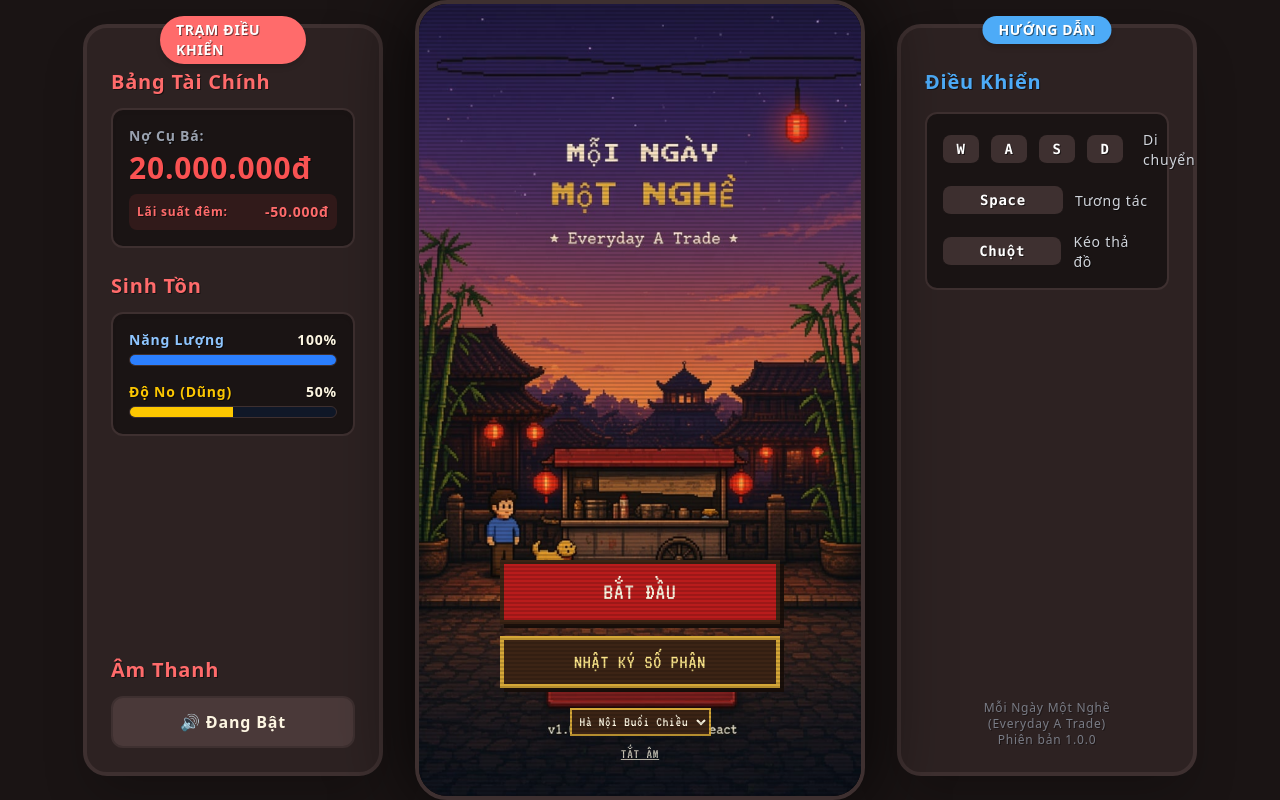
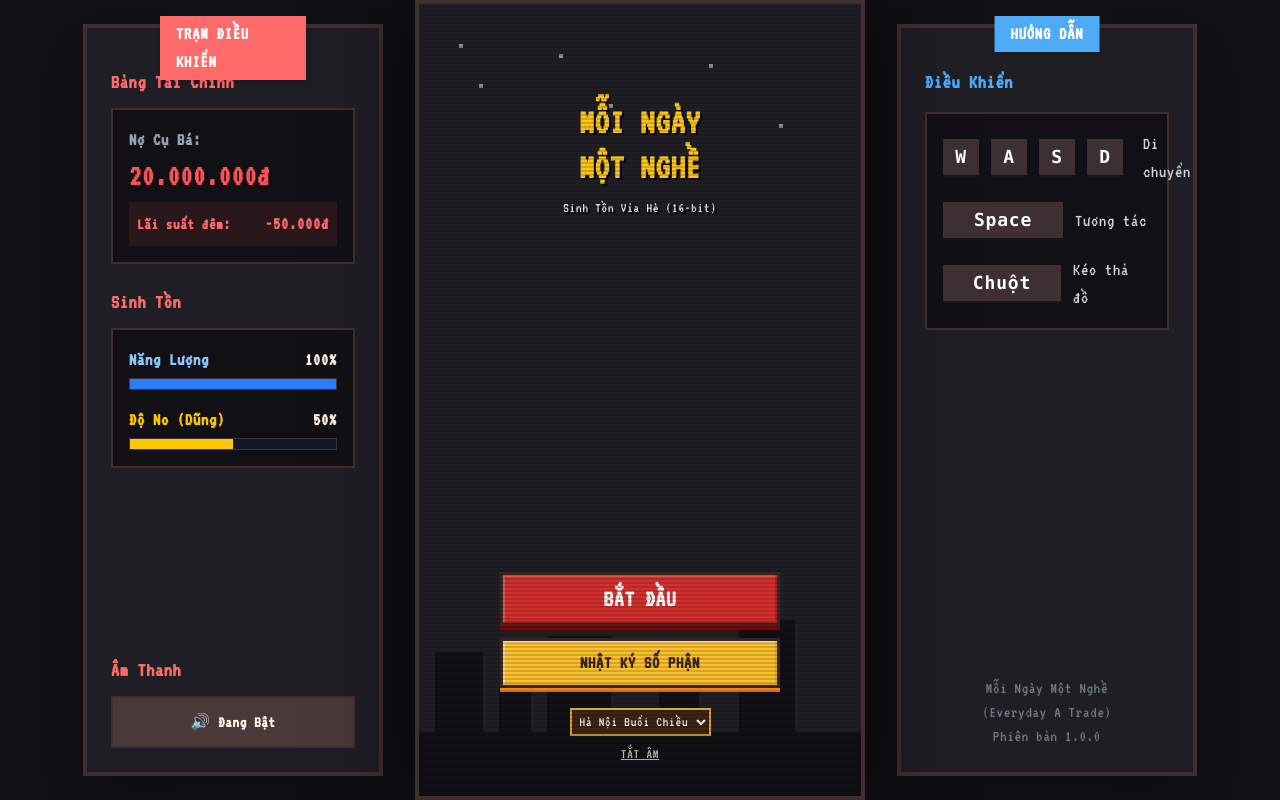
Before and after one commit to whooslizi/EverydayATrade, a React (Vite) app: page / in a window 1280 px wide. Built offline with nearby package versions, Linux system fonts and the light colour scheme.

Commit message:
refactor: strict 16-bit PixAssets UI revamp with flat pixel shading

```diff
--- a/src/App.tsx
+++ b/src/App.tsx
@@ -23,34 +23,34 @@ function LeftWing() {
   const toggleSound = useGameStore(s => s.toggleSound);
 
   return (
-    <div className="hidden xl:flex flex-col w-[300px] h-full max-h-[800px] bg-[#2d2222] border-4 border-[#3e3030] rounded-[24px] p-6 text-[#fdf6e2] shadow-2xl relative z-10">
-      <div className="absolute -top-3 left-1/2 -translate-x-1/2 bg-[#ff6b6b] text-white font-black px-4 py-1 rounded-full text-sm tracking-wider shadow-md">TRẠM ĐIỀU KHIỂN</div>
+    <div className="hidden xl:flex flex-col w-[300px] h-full max-h-[800px] bg-[#1e1e24] border-4 border-[#3e3030]  p-6 text-[#fdf6e2] shadow-2xl relative z-10">
+      <div className="absolute -top-3 left-1/2 -translate-x-1/2 bg-[#ff6b6b] text-white font-black px-4 py-1  text-lg tracking-wider shadow-md">TRẠM ĐIỀU KHIỂN</div>
 
       <h2 className="font-bold text-xl mb-3 text-[#ff6b6b] mt-4">Bảng Tài Chính</h2>
-      <div className="bg-[#1a1414] p-4 rounded-xl mb-6 border-2 border-[#3e3030] shadow-inner">
-        <p className="text-sm text-gray-400 font-bold mb-1">Nợ Cụ Bá:</p>
+      <div className="bg-[#111115] p-4  mb-6 border-2 border-[#3e3030] shadow-inner">
+        <p className="text-lg text-gray-400 font-bold mb-1">Nợ Cụ Bá:</p>
         <p className="text-3xl font-black text-[#fa5252]">{debt.toLocaleString('vi-VN')}đ</p>
-        <div className="mt-2 bg-[#fa5252]/10 p-2 rounded-lg flex items-center justify-between">
-          <span className="text-xs text-[#ff6b6b] font-bold">Lãi suất đêm:</span>
-          <span className="text-sm text-[#ff6b6b] font-black">-{interest.toLocaleString('vi-VN')}đ</span>
+        <div className="mt-2 bg-[#fa5252]/10 p-2  flex items-center justify-between">
+          <span className="text-base text-[#ff6b6b] font-bold">Lãi suất đêm:</span>
+          <span className="text-lg text-[#ff6b6b] font-black">-{interest.toLocaleString('vi-VN')}đ</span>
         </div>
       </div>
 
       <h2 className="font-bold text-xl mb-3 text-[#ff6b6b]">Sinh Tồn</h2>
-      <div className="bg-[#1a1414] p-4 rounded-xl mb-6 border-2 border-[#3e3030] shadow-inner space-y-4">
+      <div className="bg-[#111115] p-4  mb-6 border-2 border-[#3e3030] shadow-inner space-y-4">
          <div>
-           <div className="flex justify-between text-sm font-bold mb-1"><span className="text-blue-300">Năng Lượng</span><span>{playerEnergy}%</span></div>
-           <div className="h-3 bg-gray-900 rounded-full overflow-hidden border border-[#3e3030]"><div className="h-full bg-blue-500" style={{width: `${playerEnergy}%`}}></div></div>
+           <div className="flex justify-between text-lg font-bold mb-1"><span className="text-blue-300">Năng Lượng</span><span>{playerEnergy}%</span></div>
+           <div className="h-3 bg-gray-900  overflow-hidden border border-[#3e3030]"><div className="h-full bg-blue-500" style={{width: `${playerEnergy}%`}}></div></div>
          </div>
          <div>
-           <div className="flex justify-between text-sm font-bold mb-1"><span className="text-yellow-400">Độ No (Dũng)</span><span>{dog.hunger}%</span></div>
-           <div className="h-3 bg-gray-900 rounded-full overflow-hidden border border-[#3e3030]"><div className="h-full bg-yellow-400" style={{width: `${dog.hunger}%`}}></div></div>
+           <div className="flex justify-between text-lg font-bold mb-1"><span className="text-yellow-400">Độ No (Dũng)</span><span>{dog.hunger}%</span></div>
+           <div className="h-3 bg-gray-900  overflow-hidden border border-[#3e3030]"><div className="h-full bg-yellow-400" style={{width: `${dog.hunger}%`}}></div></div>
          </div>
       </div>
 
       <div className="mt-auto">
         <h2 className="font-bold text-xl mb-3 text-[#ff6b6b]">Âm Thanh</h2>
-        <button onClick={() => { toggleSound(); audioManager.setMute(!isSoundOn); }} className="w-full bg-[#4a3939] text-[#fdf6e2] py-3 rounded-xl font-bold border-2 border-[#3e3030] hover:bg-[#5a4646] transition-colors">
+        <button onClick={() => { toggleSound(); audioManager.setMute(!isSoundOn); }} className="w-full bg-[#4a3939] text-[#fdf6e2] py-3  font-bold border-2 border-[#3e3030] hover:bg-[#5a4646] transition-colors">
           {isSoundOn ? '🔊 Đang Bật' : '🔇 Đã Tắt'}
         </button>
       </div>
@@ -60,30 +60,30 @@ function LeftWing() {
 
 function RightWing() {
   return (
-    <div className="hidden xl:flex flex-col w-[300px] h-full max-h-[800px] bg-[#2d2222] border-4 border-[#3e3030] rounded-[24px] p-6 text-[#fdf6e2] shadow-2xl relative z-10">
-      <div className="absolute -top-3 left-1/2 -translate-x-1/2 bg-[#4dabf7] text-white font-black px-4 py-1 rounded-full text-sm tracking-wider shadow-md">HƯỚNG DẪN</div>
+    <div className="hidden xl:flex flex-col w-[300px] h-full max-h-[800px] bg-[#1e1e24] border-4 border-[#3e3030]  p-6 text-[#fdf6e2] shadow-2xl relative z-10">
+      <div className="absolute -top-3 left-1/2 -translate-x-1/2 bg-[#4dabf7] text-white font-black px-4 py-1  text-lg tracking-wider shadow-md">HƯỚNG DẪN</div>
 
       <h2 className="font-bold text-xl mb-4 text-[#4dabf7] mt-4">Điều Khiển</h2>
-      <div className="bg-[#1a1414] p-4 rounded-xl mb-6 border-2 border-[#3e3030] space-y-4">
+      <div className="bg-[#111115] p-4  mb-6 border-2 border-[#3e3030] space-y-4">
          <div className="flex items-center gap-3">
-           <kbd className="bg-[#3e3030] border-b-2 border-[#1a1414] text-white px-2 py-1 rounded-lg font-bold text-sm min-w-[36px] text-center">W</kbd>
-           <kbd className="bg-[#3e3030] border-b-2 border-[#1a1414] text-white px-2 py-1 rounded-lg font-bold text-sm min-w-[36px] text-center">A</kbd>
-           <kbd className="bg-[#3e3030] border-b-2 border-[#1a1414] text-white px-2 py-1 rounded-lg font-bold text-sm min-w-[36px] text-center">S</kbd>
-           <kbd className="bg-[#3e3030] border-b-2 border-[#1a1414] text-white px-2 py-1 rounded-lg font-bold text-sm min-w-[36px] text-center">D</kbd>
-           <span className="text-sm font-medium text-gray-300 ml-2">Di chuyển</span>
+           <kbd className="bg-[#3e3030] border-b-2 border-[#1a1414] text-white px-2 py-1  font-bold text-lg min-w-[36px] text-center">W</kbd>
+           <kbd className="bg-[#3e3030] border-b-2 border-[#1a1414] text-white px-2 py-1  font-bold text-lg min-w-[36px] text-center">A</kbd>
+           <kbd className="bg-[#3e3030] border-b-2 border-[#1a1414] text-white px-2 py-1  font-bold text-lg min-w-[36px] text-center">S</kbd>
+           <kbd className="bg-[#3e3030] border-b-2 border-[#1a1414] text-white px-2 py-1  font-bold text-lg min-w-[36px] text-center">D</kbd>
+           <span className="text-lg font-medium text-gray-300 ml-2">Di chuyển</span>
          </div>
          <div className="flex items-center gap-3">
-           <kbd className="bg-[#3e3030] border-b-2 border-[#1a1414] text-white px-4 py-1 rounded-lg font-bold text-sm text-center w-[120px]">Space</kbd>
-           <span className="text-sm font-medium text-gray-300">Tương tác</span>
+           <kbd className="bg-[#3e3030] border-b-2 border-[#1a1414] text-white px-4 py-1  font-bold text-lg text-center w-[120px]">Space</kbd>
+           <span className="text-lg font-medium text-gray-300">Tương tác</span>
          </div>
          <div className="flex items-center gap-3">
-           <kbd className="bg-[#3e3030] border-b-2 border-[#1a1414] text-white px-4 py-1 rounded-lg font-bold text-sm text-center w-[120px]">Chuột</kbd>
-           <span className="text-sm font-medium text-gray-300">Kéo thả đồ</span>
+           <kbd className="bg-[#3e3030] border-b-2 border-[#1a1414] text-white px-4 py-1  font-bold text-lg text-center w-[120px]">Chuột</kbd>
+           <span className="text-lg font-medium text-gray-300">Kéo thả đồ</span>
          </div>
       </div>
 
       <div className="mt-auto opacity-70">
-        <p className="text-xs text-center text-gray-400">
+        <p className="text-base text-center text-gray-400">
           Mỗi Ngày Một Nghề<br/>
           (Everyday A Trade)<br/>
           Phiên bản 1.0.0
@@ -150,10 +150,10 @@ function GameCanvas() {
 
 export default function App() {
   return (
-    <div className="w-full h-[100dvh] bg-[#1a1414] flex items-center justify-center gap-8 p-0 md:p-6 overflow-hidden select-none font-sans">
+    <div className="w-full h-[100dvh] bg-[#111115] flex items-center justify-center gap-8 p-0 md:p-6 overflow-hidden select-none ">
       <LeftWing />
 
-      <div className="relative w-full h-[100dvh] xl:h-[800px] xl:w-[450px] bg-[#221919] border-0 xl:border-4 border-[#3e3030] xl:rounded-[32px] shadow-[0_0_80px_rgba(0,0,0,0.8)] flex flex-col overflow-hidden z-20 shrink-0">
+      <div className="relative w-full h-[100dvh] xl:h-[800px] xl:w-[450px] bg-[#221919] border-[#3e2723] xl:border-4 border-[#3e3030] xl: shadow-[0_0_80px_rgba(0,0,0,0.8)] flex flex-col overflow-hidden z-20 shrink-0">
         {/* CRT Scanline Overlay applied only to the mobile canvas */}
         <div className="pointer-events-none absolute inset-0 z-50 bg-[linear-gradient(rgba(26,20,20,0)_50%,rgba(0,0,0,0.15)_50%)] bg-[length:100%_4px]" />
 
--- a/src/components/DialogueModal.tsx
+++ b/src/components/DialogueModal.tsx
@@ -55,7 +55,7 @@ export function DialogueModal({ speakerName, text, onComplete, choices }: Props)
   }, [isDone, text, onComplete, choices]);
 
   return (
-    <div className="absolute inset-x-4 bottom-8 bg-[#1a1414]/95 border-2 border-[#3e3030] rounded-[20px] p-5 shadow-2xl flex flex-col z-50 animate-slide-up"
+    <div className="absolute inset-x-4 bottom-8 pixel-panel shadow-2xl flex flex-col z-50 animate-slide-up"
       onClick={() => {
         if (choices && choices.length > 0) return;
         if (isDone) {
@@ -82,7 +82,7 @@ export function DialogueModal({ speakerName, text, onComplete, choices }: Props)
                   c.action();
                 }
               }}
-              className="bg-[#2d2222] text-[#fdf6e2] font-bold text-sm py-3 px-4 rounded-[12px] border-2 border-[#3e3030] hover:bg-[#3e3030] transition-all text-left disabled:opacity-50 disabled:cursor-not-allowed"
+              className="pixel-btn-gray text-left"
             >
               {c.label}
             </button>
--- a/src/components/DisclaimerScreen.tsx
+++ b/src/components/DisclaimerScreen.tsx
@@ -17,7 +17,7 @@ export function DisclaimerScreen() {
 
   return (
     <div className="absolute inset-0 flex items-center justify-center bg-[#1a1414]/90 z-50 p-4 font-sans select-none">
-      <div className="bg-[#2d2222] text-[#fdf6e2] max-w-[420px] w-full rounded-[24px] p-8 shadow-2xl border-4 border-[#3e3030] flex flex-col items-center animate-slide-up">
+      <div className="pixel-panel w-full max-w-[380px] h-[80%] flex flex-col animate-slide-up relative flex flex-col items-center animate-slide-up">
 
         <h1 className="text-[20px] font-black mb-4 text-center text-[#ff6b6b] uppercase tracking-wide">
           THÔNG BÁO MIỄN TRỪ TRÁCH NHIỆM & ĐÍNH CHÍNH
@@ -29,14 +29,14 @@ export function DisclaimerScreen() {
         <div className="flex gap-3 w-full">
           <button
             onClick={agree}
-            className="flex-1 bg-[#ff6b6b] text-white font-bold text-sm py-4 rounded-[16px] hover:bg-[#fa5252] transition-colors shadow-[0_4px_0_#c92a2a] active:translate-y-1 active:shadow-none"
+            className="flex-1 pixel-btn-red text-lg"
           >
             Tôi đồng tình
           </button>
 
           <button
             onClick={disagree}
-            className="flex-1 bg-[#4a3939] text-[#e8dcdc] font-bold text-sm py-4 rounded-[16px] border-2 border-[#3e3030] hover:bg-[#5a4646] transition-colors active:translate-y-1"
+            className="flex-1 pixel-btn-gray text-lg"
           >
             Tôi không đồng tình
           </button>
--- a/src/components/RoadmapModal.tsx
+++ b/src/components/RoadmapModal.tsx
@@ -12,7 +12,7 @@ export function RoadmapModal({ onClose }: { onClose: () => void }) {
 
   return (
     <div className="absolute inset-0 bg-black/80 flex flex-col items-center justify-center p-6 z-50 overflow-hidden font-sans">
-      <div className="bg-[#2d2222] text-[#fdf6e2] w-full max-w-[380px] h-[80%] rounded-[24px] p-6 shadow-2xl border-4 border-[#3e3030] flex flex-col animate-slide-up relative">
+      <div className="pixel-panel w-full max-w-[380px] h-[80%] flex flex-col animate-slide-up relative flex flex-col animate-slide-up relative">
         <h2 className="text-2xl font-black text-center text-[#fcc419] mb-4 uppercase tracking-wider">
           Nhật Ký Số Phận
         </h2>
@@ -57,7 +57,7 @@ export function RoadmapModal({ onClose }: { onClose: () => void }) {
 
         <button
           onClick={handleClose}
-          className="w-full mt-4 bg-[#4a3939] text-[#fdf6e2] font-bold text-lg py-3 rounded-xl border-2 border-[#3e3030] hover:bg-[#5a4646] transition-colors active:translate-y-1"
+          className="w-full mt-4 pixel-btn-gray text-lg"
         >
           Đóng
         </button>
--- a/src/components/TitleScreen.tsx
+++ b/src/components/TitleScreen.tsx
@@ -22,26 +22,35 @@ export function TitleScreen() {
 
   return (
     <div className="absolute inset-0 flex flex-col items-center font-game select-none bg-[#0a0a0a]">
-      <div className="absolute inset-0 z-0">
-        <img
-          src="/sprites/title_bg.jpg"
-          alt="Background"
-          className="w-full h-full object-cover object-[center_center]"
-        />
-        {/* We remove the heavy gradient so the image pops */}
+      <div className="absolute inset-0 z-0 bg-[#1e1e24] overflow-hidden">
+        {/* Simple Pixel Art Stars */}
+        <div className="absolute top-10 left-10 w-1 h-1 bg-white opacity-50 shadow-[20px_40px_0_white,100px_10px_0_white,150px_60px_0_white,250px_20px_0_white,320px_80px_0_white]" />
+        {/* Distant City Silhouette (Flat Pixel Art) */}
+        <div className="absolute bottom-0 left-0 right-0 h-16 bg-[#111115]">
+          <div className="absolute bottom-16 left-4 w-12 h-20 bg-[#111115]" />
+          <div className="absolute bottom-16 left-20 w-8 h-12 bg-[#111115]" />
+          <div className="absolute bottom-16 left-32 w-16 h-24 bg-[#111115]" />
+          <div className="absolute bottom-16 left-60 w-10 h-16 bg-[#111115]" />
+          <div className="absolute bottom-16 left-80 w-14 h-28 bg-[#111115]" />
+        </div>
+      </div>
+
+      <div className="relative z-10 w-full mt-24 flex flex-col items-center">
+         <h1 className="text-4xl text-[#fcc419] font-black pixel-text-shadow text-center leading-tight">MỖI NGÀY<br/>MỘT NGHỀ</h1>
+         <p className="text-white mt-2 text-sm pixel-text-shadow">Sinh Tồn Vỉa Hè (16-bit)</p>
       </div>
 
       <div className="relative z-10 w-full max-w-[280px] mt-auto pb-8 animate-fade-in-up space-y-3">
         <button
           onClick={handleStart}
-          className="w-full bg-[#b91c1c] text-[#fdf6e2] font-pixel text-2xl py-3 border-4 border-[#3c2415] hover:bg-[#991b1b] transition-colors drop-shadow-[4px_4px_0px_#1a0f0a] active:translate-y-1 active:shadow-none"
+          className="w-full pixel-btn-red text-2xl"
         >
           {day > 1 ? 'TIẾP TỤC' : 'BẮT ĐẦU'}
         </button>
 
         <button
           onClick={() => { audioManager.playBlipSFX(); setShowRoadmap(true); }}
-          className="w-full bg-[#3c2415] text-[#fde68a] font-pixel text-xl py-2 border-4 border-[#d4a637] hover:bg-[#2d1b11] transition-colors drop-shadow-[4px_4px_0px_#1a0f0a] active:translate-y-1 active:shadow-none"
+          className="w-full pixel-btn-gold text-lg"
         >
           NHẬT KÝ SỐ PHẬN
         </button>
--- a/src/styles.css
+++ b/src/styles.css
@@ -1,281 +1,86 @@
 @import "tailwindcss";
 
 @theme {
-  --color-parchment: #fdf6e2;
-  --color-dark-brown: #3c2415;
-  --color-gold-accent: #d4a637;
-  --color-red-accent: #a83232;
   --font-pixel: "VT323", "Courier New", monospace;
-  --font-game: "Be Vietnam Pro", system-ui, sans-serif;
 }
 
 @layer base {
-  button:not(:disabled),
-  [role="button"]:not(:disabled) {
-    cursor: pointer;
-  }
-
-  html,
-  body,
-  #root {
-    height: 100%;
-  }
-
   body {
-    font-family: var(--font-game);
-    background: #000;
-    color: #fdf6e2;
+    font-family: var(--font-pixel);
+    background: #1a1a1a;
+    color: #f4ecd8;
     letter-spacing: 0.05em;
-    text-shadow: 1px 1px 0px rgba(0,0,0,0.5);
   }
 }
 
 @layer components {
-  .pixel-border {
-    border: 3px solid #3c2415;
-    box-shadow:
-      inset 0 0 0 1px #3c2415,
-      3px 3px 0 0 rgba(60, 36, 21, 0.3);
+  .pixel-panel {
+    @apply bg-[#f4ecd8] text-[#3e2723] border-[3px] border-[#3e2723] p-4;
+    box-shadow: inset 0 0 0 2px #d2c4a7, 4px 4px 0 0 rgba(0,0,0,0.4);
+    image-rendering: pixelated;
   }
 
-  .pixel-btn {
-    @apply font-pixel text-base px-3 py-2 border-2 border-dark-brown bg-parchment text-dark-brown cursor-pointer select-none transition-all;
-    box-shadow: 2px 2px 0 0 #3c2415;
+  .pixel-panel-dark {
+    @apply bg-[#2d2222] text-[#f4ecd8] border-[3px] border-[#1a1414] p-4;
+    box-shadow: inset 0 0 0 2px #4a3939, 4px 4px 0 0 rgba(0,0,0,0.4);
     image-rendering: pixelated;
-  }
-  .pixel-btn:hover {
-    @apply bg-[#5a4646];
-  }
-  .pixel-btn:active {
-    box-shadow: 0px 0px 0 0 #3c2415;
-    transform: translate(2px, 2px);
   }
 
   .pixel-btn-red {
-    @apply font-pixel text-base px-3 py-2 border-2 border-red-900 bg-red-accent text-parchment cursor-pointer select-none transition-all;
-    box-shadow: 2px 2px 0 0 #5a1010;
+    @apply bg-[#d32f2f] text-white border-[3px] border-[#3e2723] px-4 py-2 uppercase font-bold transition-all text-center select-none cursor-pointer;
+    box-shadow: inset -2px -2px 0px rgba(0,0,0,0.2), inset 2px 2px 0px rgba(255,255,255,0.2), 0 4px 0 0 #870000;
   }
-  .pixel-btn-red:hover {
-    @apply bg-[#fa5252];
+  .pixel-btn-red:active:not(:disabled) {
+    @apply translate-y-[4px];
+    box-shadow: inset -2px -2px 0px rgba(0,0,0,0.2), inset 2px 2px 0px rgba(255,255,255,0.2), 0 0 0 0 #870000;
   }
-  .pixel-btn-red:active {
-    box-shadow: 0px 0px 0 0 #5a1010;
-    transform: translate(2px, 2px);
+  .pixel-btn-red:disabled {
+    @apply opacity-50 cursor-not-allowed filter grayscale;
+  }
+
+  .pixel-btn-green {
+    @apply bg-[#388e3c] text-white border-[3px] border-[#3e2723] px-4 py-2 uppercase font-bold transition-all text-center select-none cursor-pointer;
+    box-shadow: inset -2px -2px 0px rgba(0,0,0,0.2), inset 2px 2px 0px rgba(255,255,255,0.2), 0 4px 0 0 #1b5e20;
+  }
+  .pixel-btn-green:active:not(:disabled) {
+    @apply translate-y-[4px];
+    box-shadow: inset -2px -2px 0px rgba(0,0,0,0.2), inset 2px 2px 0px rgba(255,255,255,0.2), 0 0 0 0 #1b5e20;
+  }
+  .pixel-btn-green:disabled {
+    @apply opacity-50 cursor-not-allowed filter grayscale;
   }
 
   .pixel-btn-gold {
-    @apply font-pixel text-base px-3 py-2 border-2 border-yellow-800 bg-gold-accent text-dark-brown cursor-pointer select-none transition-all;
-    box-shadow: 2px 2px 0 0 #8a6d1b;
+    @apply bg-[#fbc02d] text-[#3e2723] border-[3px] border-[#3e2723] px-4 py-2 uppercase font-bold transition-all text-center select-none cursor-pointer;
+    box-shadow: inset -2px -2px 0px rgba(0,0,0,0.1), inset 2px 2px 0px rgba(255,255,255,0.4), 0 4px 0 0 #f57f17;
+  }
+  .pixel-btn-gold:active:not(:disabled) {
+    @apply translate-y-[4px];
+    box-shadow: inset -2px -2px 0px rgba(0,0,0,0.1), inset 2px 2px 0px rgba(255,255,255,0.4), 0 0 0 0 #f57f17;
   }
 
-  .scanlines {
-    position: relative;
+  .pixel-btn-gray {
+    @apply bg-[#9e9e9e] text-[#3e2723] border-[3px] border-[#3e2723] px-4 py-2 uppercase font-bold transition-all text-center select-none cursor-pointer;
+    box-shadow: inset -2px -2px 0px rgba(0,0,0,0.2), inset 2px 2px 0px rgba(255,255,255,0.2), 0 4px 0 0 #616161;
   }
-  .scanlines::after {
-    content: "";
-    position: absolute;
-    inset: 0;
-    background: repeating-linear-gradient(
-      0deg,
-      transparent,
-      transparent 2px,
-      rgba(0, 0, 0, 0.05) 2px,
-      rgba(0, 0, 0, 0.05) 4px
-    );
-    pointer-events: none;
-    z-index: 50;
+  .pixel-btn-gray:active:not(:disabled) {
+    @apply translate-y-[4px];
+    box-shadow: inset -2px -2px 0px rgba(0,0,0,0.2), inset 2px 2px 0px rgba(255,255,255,0.2), 0 0 0 0 #616161;
   }
 
-  .meter-bar {
-    @apply h-3 rounded-sm border border-dark-brown overflow-hidden;
-    background: #2a1a0a;
-  }
-  .meter-fill {
-    @apply h-full transition-all duration-500 ease-out;
+  .pixel-text-shadow {
+    text-shadow: 2px 2px 0px rgba(0,0,0,0.8);
   }
 
-  .parchment-card {
-    @apply bg-parchment rounded-sm p-3;
-    border: 3px solid #3c2415;
-    box-shadow:
-      inset 0 0 0 1px #3c2415,
-      3px 3px 0 0 rgba(60, 36, 21, 0.3);
+  .custom-scrollbar::-webkit-scrollbar {
+    width: 8px;
   }
-
-  .dialog-box {
-    @apply bg-parchment p-4 mx-2;
-    border: 3px solid #3c2415;
-    box-shadow:
-      inset 0 0 0 1px #3c2415,
-      3px 3px 0 0 rgba(60, 36, 21, 0.3);
-    background-image: radial-gradient(
-      ellipse at center,
-      transparent 60%,
-      rgba(60, 36, 21, 0.05) 100%
-    );
+  .custom-scrollbar::-webkit-scrollbar-track {
+    background: #2d2222;
+    border-left: 2px solid #1a1414;
   }
-
-  .street-gradient {
-    background: linear-gradient(
-      180deg,
-      #4a2c6e 0%,
-      #7b3f8f 20%,
-      #e87d3e 50%,
-      #d4a637 65%,
-      #3c2415 80%,
-      #1a1a0e 100%
-    );
-  }
-
-  .night-gradient {
-    background: linear-gradient(180deg, #0a0a2e 0%, #1a1a4e 30%, #2a1a3e 60%, #1a1a0e 100%);
-  }
-
-  .gold-pill {
-    @apply inline-flex items-center gap-1 px-2 py-0.5 rounded-full text-base font-pixel;
-    background: linear-gradient(135deg, #d4a637, #f0c850);
-    color: #3c2415;
-    border: 1px solid #8a6d1b;
-    text-shadow: 0 1px 0 rgba(255, 255, 255, 0.3);
-  }
-
-  .debt-pill {
-    @apply inline-flex items-center gap-1 px-2 py-0.5 rounded-full text-base font-pixel;
-    background: linear-gradient(135deg, #a83232, #cc4444);
-    color: #fdf6e2;
-    border: 1px solid #5a1010;
-  }
-
-  .item-card {
-    @apply flex items-center gap-2 p-2 bg-parchment border-2 border-dark-brown rounded-sm;
-    box-shadow: 1px 1px 0 0 rgba(60, 36, 21, 0.2);
-  }
-
-  .lantern-glow {
-    width: 12px;
-    height: 18px;
-    background: #ff3333;
-    border-radius: 2px 2px 50% 50%;
-    box-shadow:
-      0 0 8px 4px rgba(255, 50, 50, 0.4),
-      0 0 20px 8px rgba(255, 100, 50, 0.2);
-    animation: lanternPulse 2s ease-in-out infinite;
-  }
-
-  @keyframes lanternPulse {
-    0%,
-    100% {
-      box-shadow:
-        0 0 8px 4px rgba(255, 50, 50, 0.4),
-        0 0 20px 8px rgba(255, 100, 50, 0.2);
-    }
-    50% {
-      box-shadow:
-        0 0 12px 6px rgba(255, 50, 50, 0.6),
-        0 0 30px 12px rgba(255, 100, 50, 0.3);
-    }
-  }
-
-  @keyframes floaty {
-    0%,
-    100% {
-      transform: translateY(0);
-    }
-    50% {
-      transform: translateY(-4px);
-    }
-  }
-  .animate-float {
-    animation: floaty 2.4s ease-in-out infinite;
-  }
-
-  @keyframes pixelBlink {
-    0%,
-    49% {
-      opacity: 1;
-    }
-    50%,
-    100% {
-      opacity: 0.45;
-    }
-  }
-  .animate-pixel-blink {
-    animation: pixelBlink 1s steps(2) infinite;
-  }
-
-  @keyframes slideUp {
-    from {
-      transform: translateY(10px);
-      opacity: 0;
-    }
-    to {
-      transform: translateY(0);
-      opacity: 1;
-    }
-  }
-  .animate-slide-up {
-    animation: slideUp 0.35s ease-out;
-  }
-
-  @keyframes shake {
-    0%,
-    100% {
-      transform: translateX(0);
-    }
-    25% {
-      transform: translateX(-3px);
-    }
-    75% {
-      transform: translateX(3px);
-    }
-  }
-  .animate-shake {
-    animation: shake 0.4s ease-in-out infinite;
-  }
-
-  @keyframes rainDrop {
-    0% {
-      transform: translateY(-20px);
-      opacity: 0;
-    }
-    10% {
-      opacity: 1;
-    }
-    100% {
-      transform: translateY(700px);
-      opacity: 0;
-    }
-  }
-
-  @keyframes fadeInUp {
-    from {
-      opacity: 0;
-      transform: translateY(20px);
-    }
-    to {
-      opacity: 1;
-      transform: translateY(0);
-    }
-  }
-
-  .animate-fade-in-up {
-    animation: fadeInUp 0.5s ease-out;
-  }
-
-  /* Touch-friendly overrides for mobile */
-  @media (max-width: 420px) {
-    .pixel-btn,
-    .pixel-btn-red,
-    .pixel-btn-gold {
-      min-height: 40px;
-    }
+  .custom-scrollbar::-webkit-scrollbar-thumb {
+    background: #d32f2f;
+    border: 2px solid #1a1414;
   }
 }
-
-@keyframes floatUp {
-  0% { transform: translateY(0); opacity: 1; }
-  100% { transform: translateY(-40px); opacity: 0; }
-}
-.animate-float-up {
-  animation: floatUp 1.5s ease-out forwards;
-}
```
Also changed, not shown: src/components/BackgroundCanvas.tsx (+11 -5 lines), src/components/JobSelect.tsx (+7 -7 lines), src/components/MorningPhase.tsx (+24 -24 lines).
